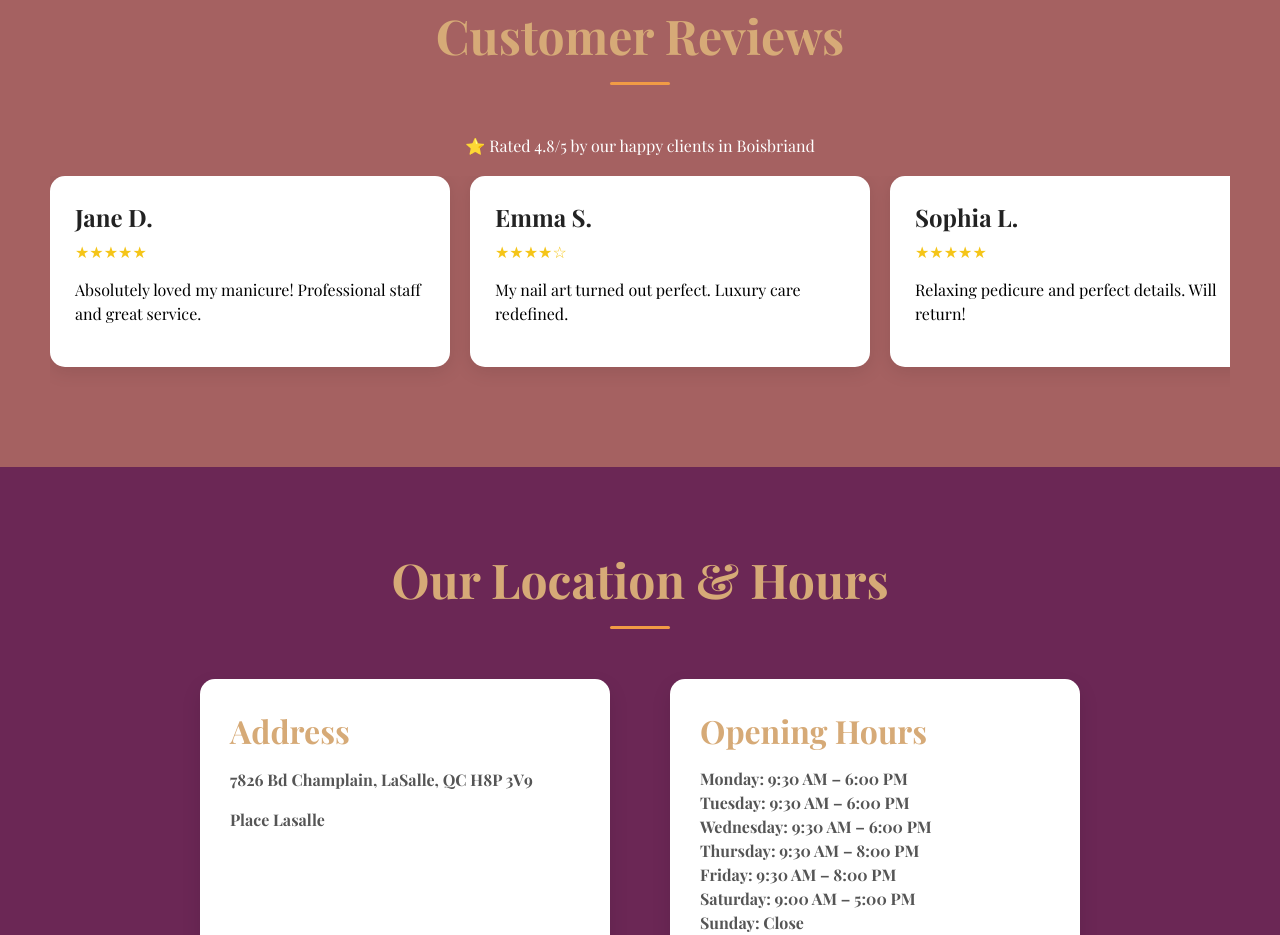
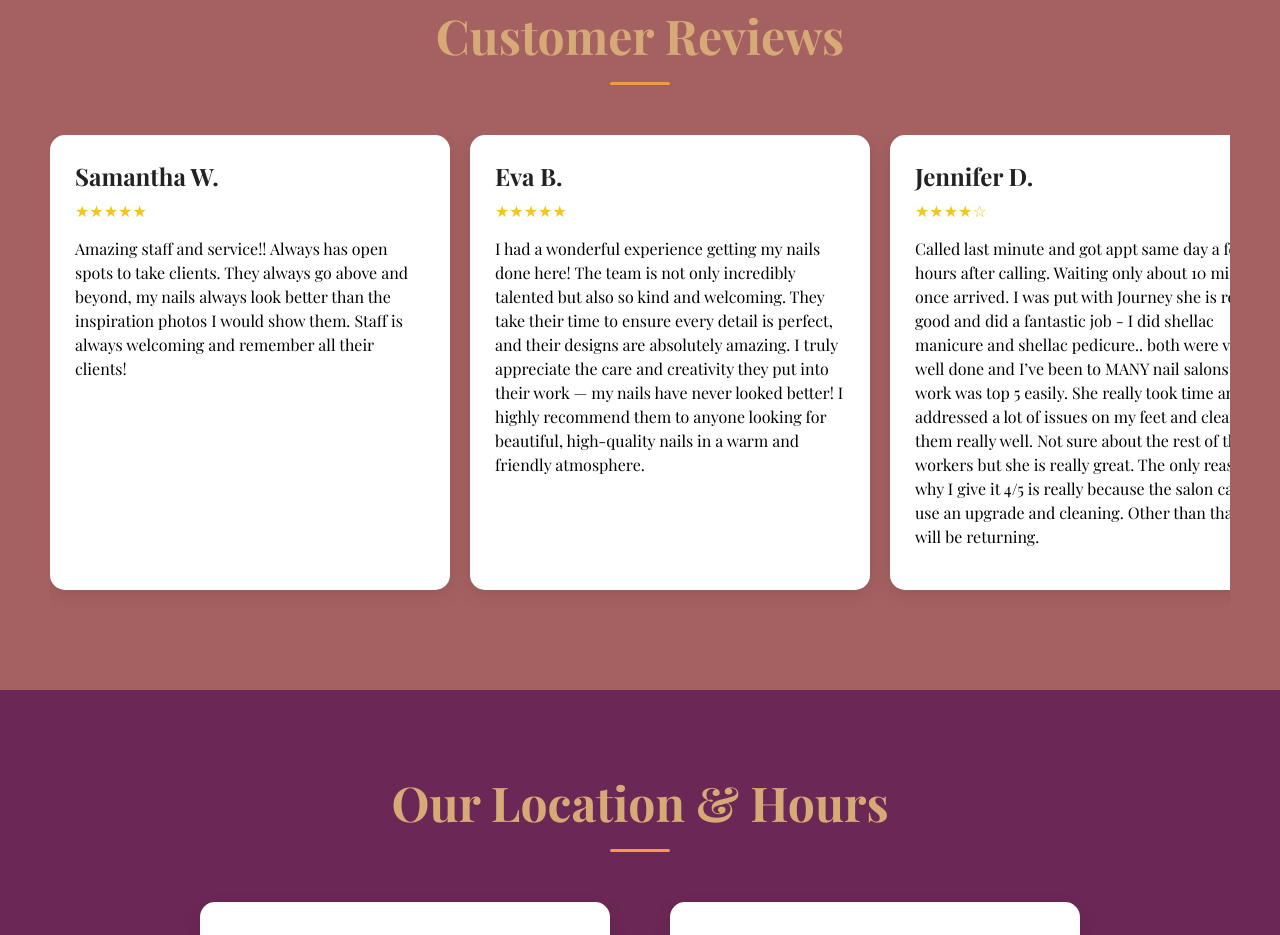
Before and after one commit to YoinkyDonkey/Ongles-Enchant-s, a plain HTML site: page en/index.html in a window 1280 px wide. Shown: the part 3705-4640 px from the top of the page. Drawn offline with nearby package versions, Linux system fonts and the light colour scheme; a web font is replaced by a local one.

Commit message:
Add files via upload

```diff
--- a/en/index.html
+++ b/en/index.html
@@ -120,12 +120,12 @@
   <!-- Reviews Section -->
   <section class="reviews fade-in" id="reviews">
     <h2 class="section-title">Customer Reviews</h2>
-    <p style="margin-bottom:20px; color: white;">⭐ Rated 4.8/5 by our happy clients in Boisbriand</p>
+    <!-- <p style="margin-bottom:20px; color: white;">⭐ Rated 4.8/5 by our happy clients in Lasalle</p> -->
     <div class="reviews-container">
-      <div class="review"><h3>Jane D.</h3><div class="stars">★★★★★</div><p>Absolutely loved my manicure! Professional staff and great service.</p></div>
-      <div class="review"><h3>Emma S.</h3><div class="stars">★★★★☆</div><p>My nail art turned out perfect. Luxury care redefined.</p></div>
-      <div class="review"><h3>Sophia L.</h3><div class="stars">★★★★★</div><p>Relaxing pedicure and perfect details. Will return!</p></div>
-      <div class="review"><h3>Olivia R.</h3><div class="stars">★★★★☆</div><p>Beautiful salon and cozy atmosphere. Always pampered.</p></div>
+      <div class="review"><h3>Samantha W.</h3><div class="stars">★★★★★</div><p>Amazing staff and service!! Always has open spots to take clients. They always go above and beyond, my nails always look better than the inspiration photos I would show them. Staff is always welcoming and remember all their clients!</p></div>
+      <div class="review"><h3>Eva B.</h3><div class="stars">★★★★★</div><p>I had a wonderful experience getting my nails done here! The team is not only incredibly talented but also so kind and welcoming. They take their time to ensure every detail is perfect, and their designs are absolutely amazing. I truly appreciate the care and creativity they put into their work — my nails have never looked better! I highly recommend them to anyone looking for beautiful, high-quality nails in a warm and friendly atmosphere.</p></div>
+      <div class="review"><h3>Jennifer D.</h3><div class="stars">★★★★☆</div><p>Called last minute and got appt same day a few hours after calling. Waiting only about 10 mins once arrived. I was put with Journey she is really good and did a fantastic job - I did shellac manicure and shellac pedicure.. both were very well done and I’ve been to MANY nail salons her work was top 5 easily. She really took time and addressed a lot of issues on my feet and cleaned them really well. Not sure about the rest of the workers but she is really great. The only reason why I give it 4/5 is really because the salon can use an upgrade and cleaning. Other than that, I will be returning.</p></div>
+      <div class="review"><h3>Alena E.</h3><div class="stars">★★★★★</div><p>I visited the salon and was absolutely thrilled! The technician is very precise, detail-oriented, and everything was clean and comfortable. My manicure is holding up perfectly – the shape and polish are flawless! I’ll definitely be coming back. Thank you for the excellent work!🥰🥰🥰♥️🔥</p></div>
     </div>
   </section>
 
@@ -189,5 +189,4 @@
   <!-- JS -->
   <script src="/script.js"></script>
 </body>
-
 </html>
```
